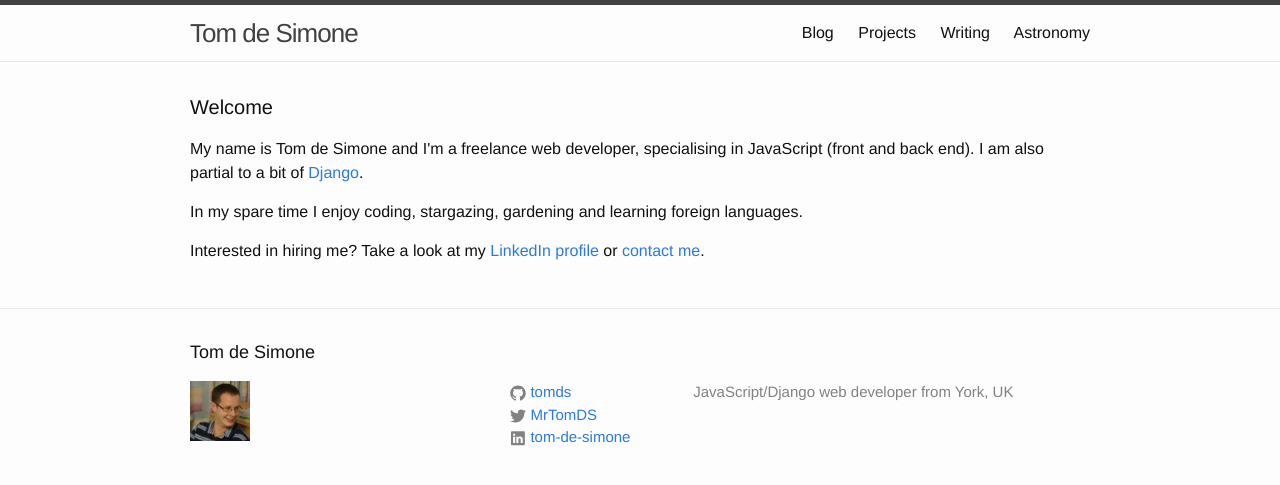
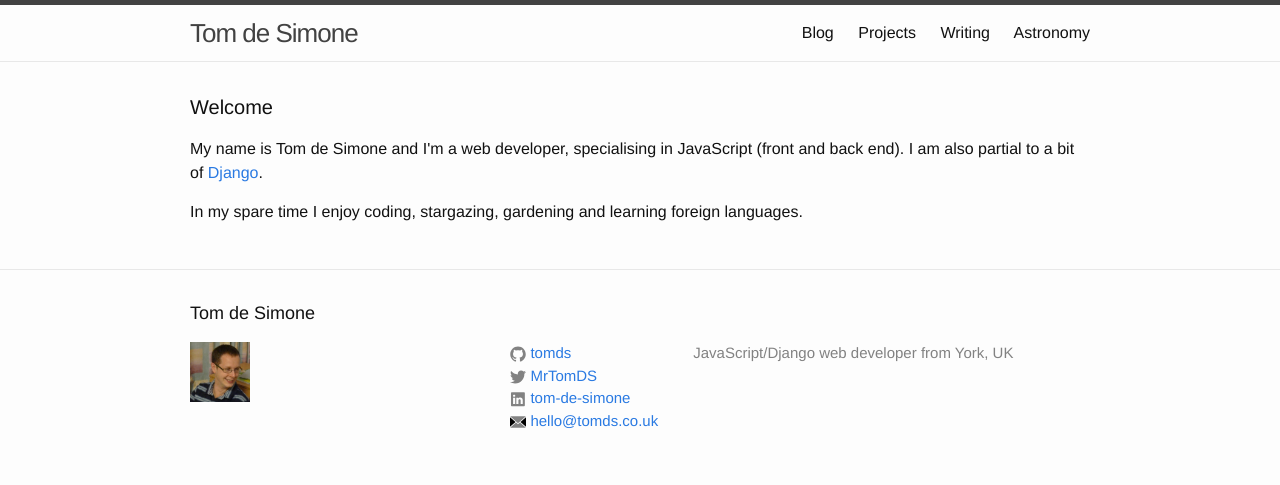
Before and after one commit to tomds/tomds.github.io, a Jekyll site: the page built from index.html, in a window 1280 px wide. Shown: the top 485 px of the page. Built offline with Jekyll 4.4.1, drawn with Linux system fonts in a browser that asks for light colours.

Commit message:
Remove freelancing bits

```diff
--- a/_includes/footer.html
+++ b/_includes/footer.html
@@ -28,6 +28,12 @@
             {% include icon-linkedin.html identifier=site.linkedin_identifier %}
           </li>
           {% endif %}
+
+          {% if site.email %}
+          <li>
+            {% include icon-email.html email=site.email %}
+          </li>
+          {% endif %}
         </ul>
       </div>
 
--- /dev/null
+++ b/_includes/icon-email.html
@@ -0,0 +1 @@
+<a href="mailto:{{include.email}}"><span class="icon icon--email">{% include icon-email.svg %}</span><span class="email">{{ include.email }}</span></a>
--- a/index.html
+++ b/index.html
@@ -1,6 +1,6 @@
 ---
 layout: default
-title: Freelance JavaScript/Django web developer
+title: JavaScript/Django web developer
 ---
 
 <div class="home">
@@ -8,9 +8,8 @@ title: Freelance JavaScript/Django web developer
   <h1 class="page-heading">Welcome</h1>
 
   <div>
-    <p>My name is Tom de Simone and I'm a freelance web developer, specialising in JavaScript (front and back end). I am also partial to a bit of <a href="http://djangoproject.com" target="_blank">Django</a>.</p>
+    <p>My name is Tom de Simone and I'm a web developer, specialising in JavaScript (front and back end). I am also partial to a bit of <a href="http://djangoproject.com" target="_blank">Django</a>.</p>
     <p>In my spare time I enjoy coding, stargazing, gardening and learning foreign languages.</p>
-    <p>Interested in hiring me? Take a look at my <a href="https://www.linkedin.com/in/tom-de-simone" target="_blank">LinkedIn profile</a> or <a href="mailto:hello@tomds.co.uk">contact me</a>.</p>
   </div>
 
 </div>
```
Also changed, not shown: _includes/icon-email.svg (added).
